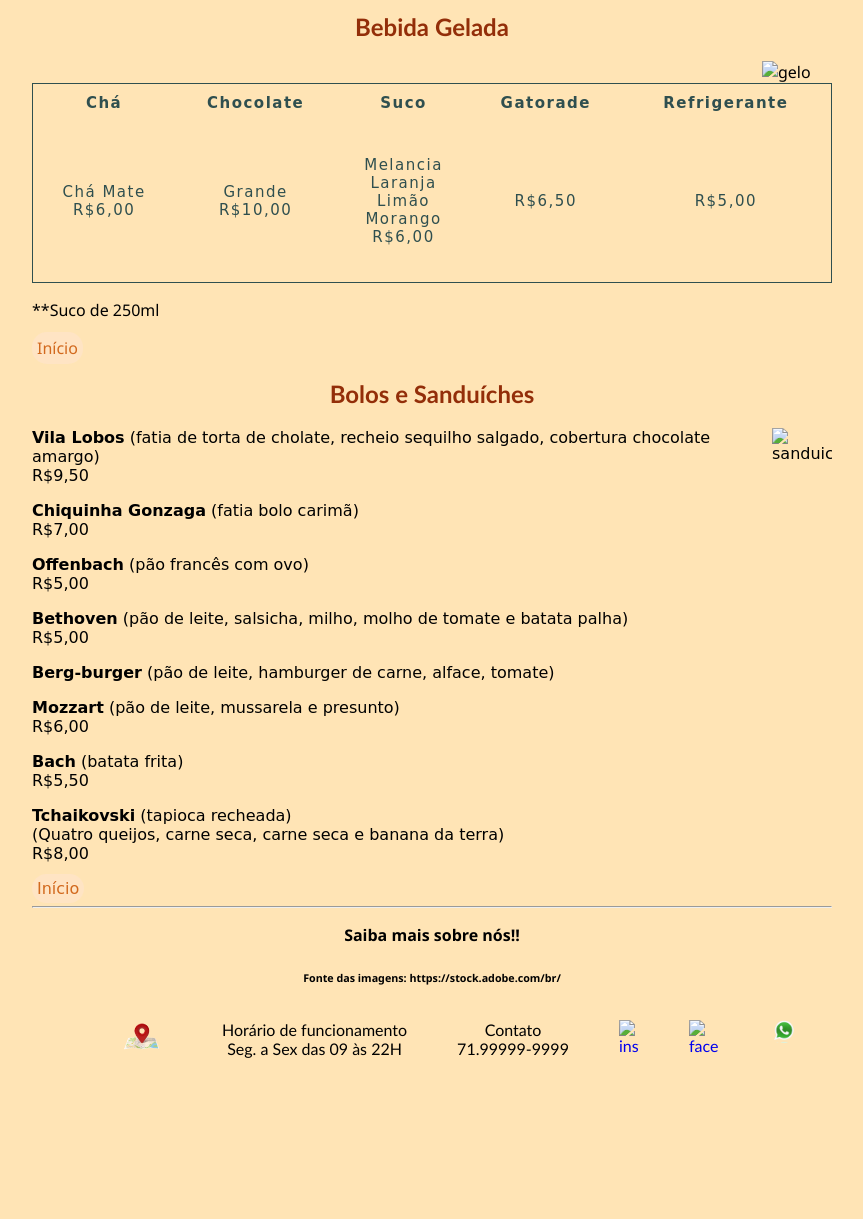
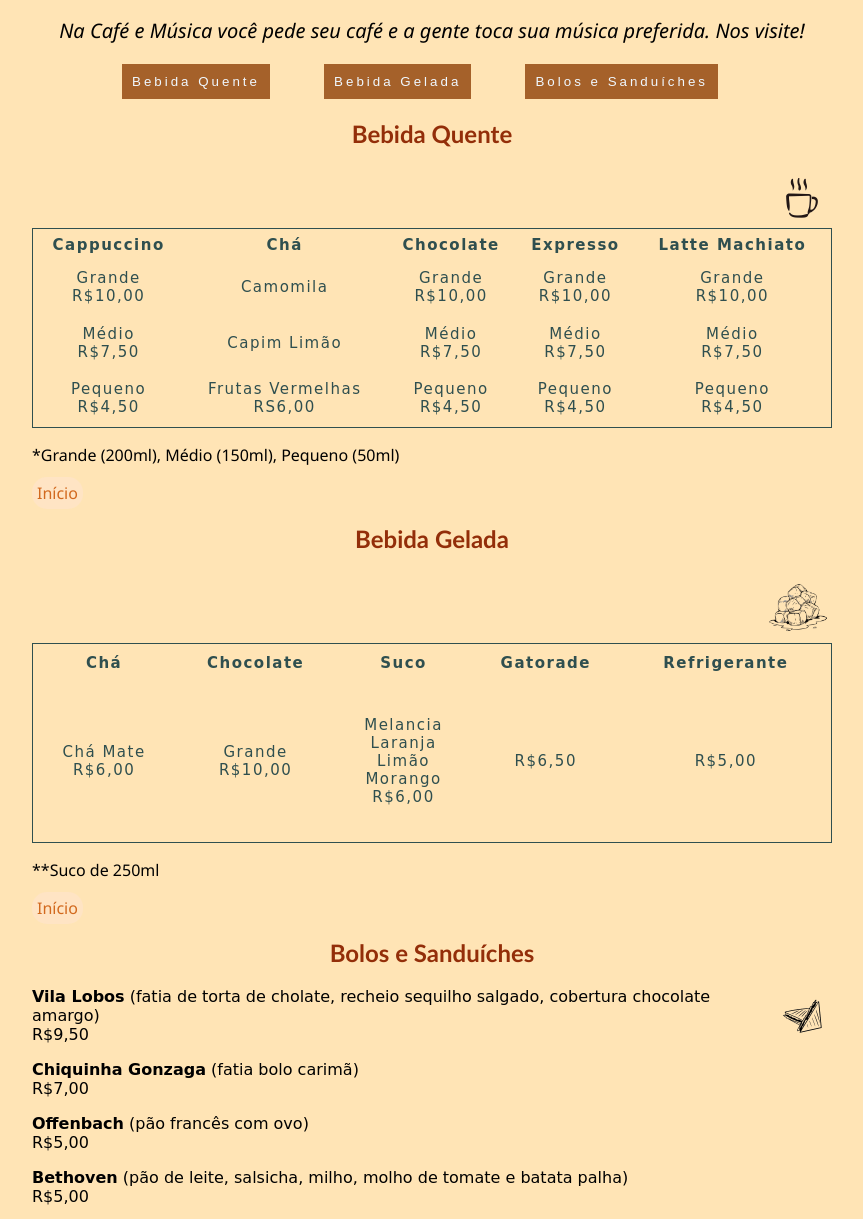
Before and after one commit to DoraSoares/cardapio, a plain HTML site: page index.html in a window 1280 px wide. Shown: the part 630-1849 px from the top of the page, without its empty margins (208-1071 px from the left). Before the commit the page ends 1728 px from the top, so only its background shows below. Drawn offline with Linux system fonts and the light colour scheme; files whose address does not match are found by name.

Commit message:
Update index.html

```diff
--- a/index.html
+++ b/index.html
@@ -8,7 +8,7 @@
 </head>
 <body>
     <header>
-        <img src="./img/luzes.jpg" alt="lâmpadas acesas" width="100%">
+        <img src="./luzes.jpg" alt="lâmpadas acesas" width="100%">
         <h1 id="Inicio">Café e Música</h1>
         <p id="slogan"><i>Na Café e Música você pede seu café e a gente toca sua música preferida. Nos visite!</i></p>
 
@@ -20,7 +20,7 @@
    <section>
         <!--opções de bebidas quentes-->
          <h2 id="Bebida Quente">Bebida Quente</h2>
-         <img src="./img/quente.png" alt="xicara café" width="60px">
+         <img src="./quente.png" alt="xicara café" width="60px">
     <table>
         <tr>
             <td><b>Cappuccino</b></td>
@@ -56,7 +56,7 @@
 
     <!--opçõe de bebidas geladas-->
     <h2 id="Bebida Gelada">Bebida Gelada</h2>
-    <img src="./img/gelada.png" alt="gelo" width="70pix">
+    <img src="./gelada.png" alt="gelo" width="70pix">
     <table>
         <tr>
             <td><b>Chá</b></td>
@@ -81,7 +81,7 @@
         <!--opçõe de comidas-->
         <div>
          <h2 id="Bolos e Sanduíches">Bolos e Sanduíches</h2>
-         <img src="./img/sanduiche.png" alt="sanduiche" width="60pix">
+         <img src="./sanduiche.png" alt="sanduiche" width="60pix">
         <p><b>Vila Lobos</b> (fatia de torta de cholate, recheio sequilho salgado, cobertura chocolate amargo) <br>R$9,50</p>
         <p><b>Chiquinha Gonzaga</b> (fatia  bolo carimã) <br>R$7,00</p>
         <p><b>Offenbach</b> (pão francês com ovo) <br>R$5,00</p>
@@ -104,8 +104,8 @@
                <li><a href="https://www.google.com/maps/place/Shopping+da+Bahia/@-12.9812172,-38.4649511,17z/data=!3m1!4b1!4m6!3m5!1s0x7161b3d5449aa97:0xe54537e7ccb66f2a!8m2!3d-12.9812172!4d-38.4649511!16s%2Fg%2F1thqb190?authuser=0&hl=pt-BR&entry=ttu" target="_blank"><img src="/img/localizacao.png" alt="localização" width="60pix"></a></li>
                <li>Horário de funcionamento <br> Seg. a Sex das 09 às 22H</li>
                <li>Contato <br> 71.99999-9999</li>
-               <li><a href="https://www.instagram.com/" target="_blank"><img src="./img/instagram.png" alt="instagram" width="20px"></a></li>
-               <li><a href="https://www.instagram.com/" target="_blank"><img src="./img/facebook.png" alt="facebook" width="30px"></a></li>
+               <li><a href="https://www.instagram.com/" target="_blank"><img src="./instagram.png" alt="instagram" width="20px"></a></li>
+               <li><a href="https://www.instagram.com/" target="_blank"><img src="./facebook.png" alt="facebook" width="30px"></a></li>
                <li><a href="https://www.instagram.com/" target="_blank"><img src="./whatsapp.png" alt="whatsapp" width="30px"></a></li>
            </ul>
 
```
